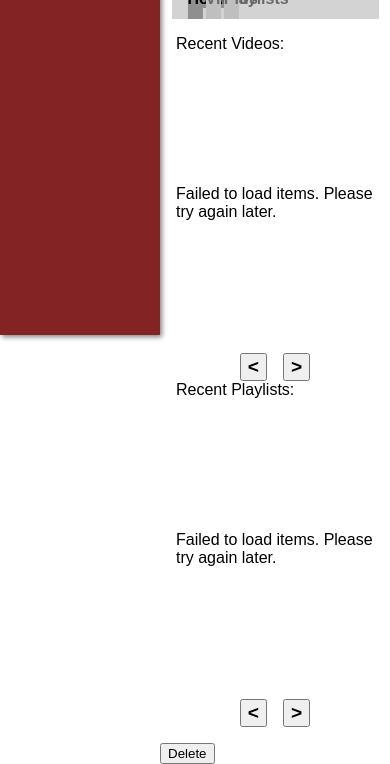
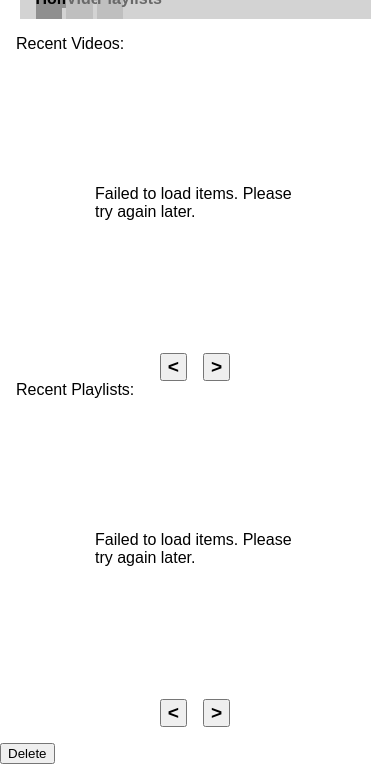
Before and after one commit to Teknicallity/Tubarr, a Django app: a page that uses videomanager/templates/videomanager/base.html in a window 390 px wide; the page is wider, and only the part inside the window is pictured. Shown: the part 509-1273 px from the top of that part. Run offline with Django 5.2, Linux system fonts and the light colour scheme; data comes from the database, SQL or seed files in the repository; data that the repository does not hold is empty; some libraries are stand-ins or nearby versions.

Commit message:
Fix channel page css

```diff
--- a/videomanager/static/videomanager/stylesheets/header.css
+++ b/videomanager/static/videomanager/stylesheets/header.css
@@ -58,3 +58,9 @@ header{
     margin-top: 4rem;
     padding-top: 0.5em;
 }
+
+@media (max-width: 810px){
+    .main-content-section{
+        margin-left: 0;
+    }
+}
--- a/videomanager/static/videomanager/stylesheets/sidebar.css
+++ b/videomanager/static/videomanager/stylesheets/sidebar.css
@@ -16,6 +16,12 @@
   padding: 0 0.5em 0.5em 0.5em;
 }
 
+@media (max-width: 810px) {
+  .sidebar {
+    display: none;
+  }
+}
+
 .side-entry {
   margin: 1rem 0;
   font-size: 1.4rem;
```
Also changed, not shown: videomanager/static/videomanager/stylesheets/carousel.css (+8 -8 lines).
